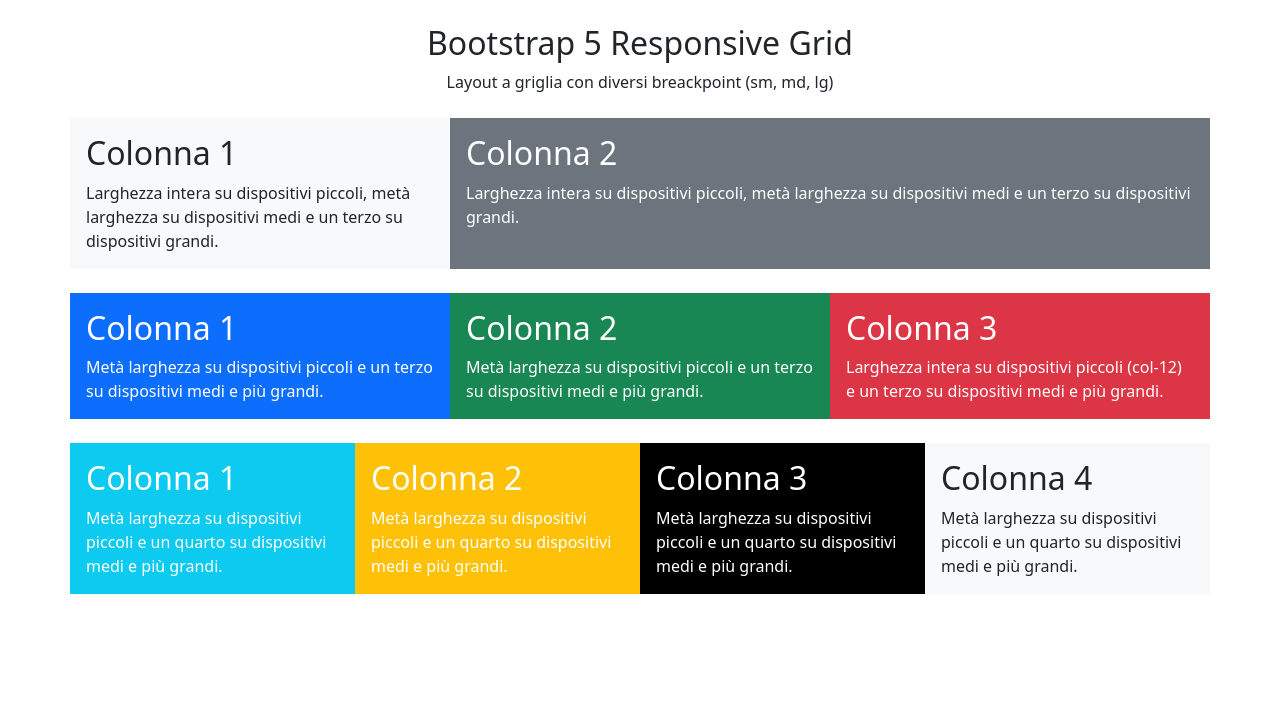
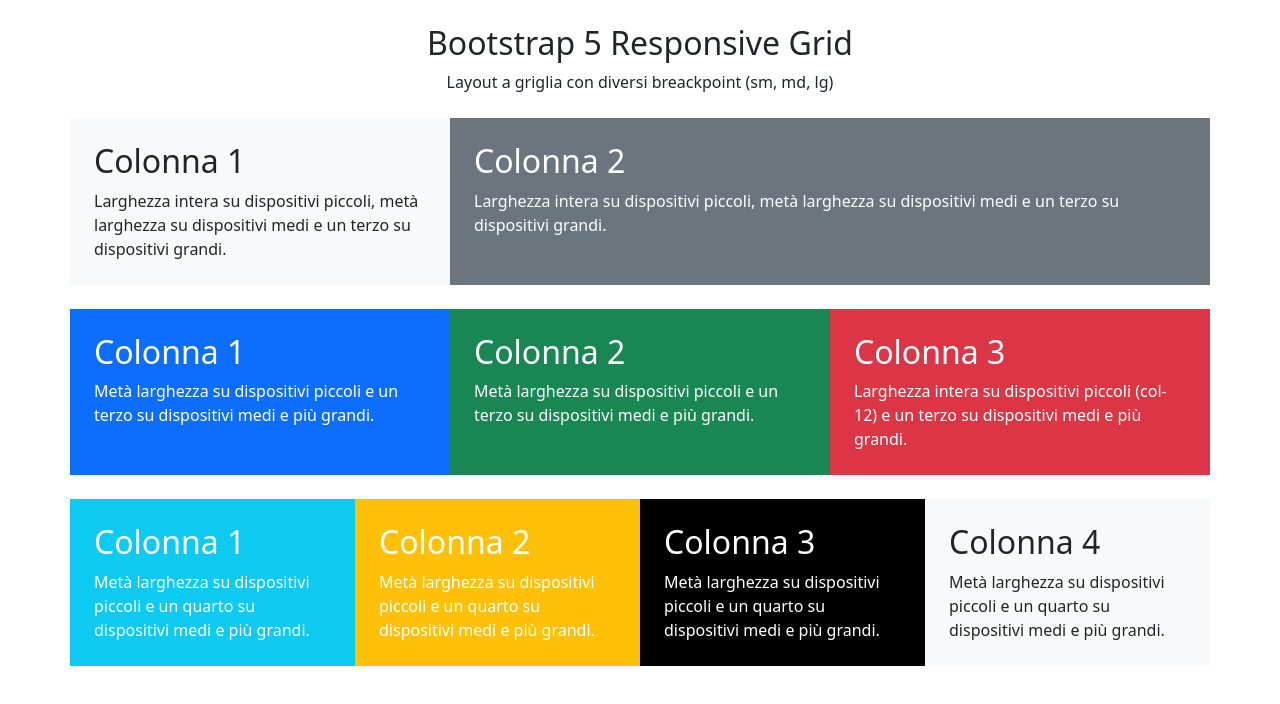
Before and after one commit to Alessandro-Messineo/htmlcss-bootstrap-layout, a plain HTML site: page index.html in a window 1280 px wide. Drawn offline with nearby package versions, Linux system fonts and the light colour scheme.

Commit message:
modifica padding

```diff
--- a/index.html
+++ b/index.html
@@ -25,11 +25,11 @@
         <main>
             <!-- Riga 1 -->
             <div class="row mb-4">
-                <div class="col-lg-4 col-md-6 col-sm-12 bg-light p-3">
+                <div class="col-lg-4 col-md-6 col-sm-12 bg-light p-4">
                     <h2>Colonna 1</h2>
                     <span>Larghezza intera su dispositivi piccoli, metà larghezza su dispositivi medi e un terzo su dispositivi grandi.</span>
                 </div>
-                <div class="col-lg-8 col-md-6 col-sm-12 bg-secondary text-white p-3">
+                <div class="col-lg-8 col-md-6 col-sm-12 bg-secondary text-white p-4">
                     <h2>Colonna 2</h2>
                     <span>Larghezza intera su dispositivi piccoli, metà larghezza su dispositivi medi e un terzo su dispositivi grandi.</span>
                 </div>
@@ -37,15 +37,15 @@
 
             <!-- Riga 2 -->
             <div class="row mb-4">
-                <div class="col-lg-4 col-md-4 col-sm-6 bg-primary text-white p-3">
+                <div class="col-lg-4 col-md-4 col-sm-6 bg-primary text-white p-4">
                     <h2>Colonna 1</h2>
                     <span>Metà larghezza su dispositivi piccoli e un terzo su dispositivi medi e più grandi.</span>
                 </div>
-                <div class="col-lg-4 col-md-4 col-sm-6 bg-success text-white p-3">
+                <div class="col-lg-4 col-md-4 col-sm-6 bg-success text-white p-4">
                     <h2>Colonna 2</h2>
                     <span>Metà larghezza su dispositivi piccoli e un terzo su dispositivi medi e più grandi.</span>
                 </div>
-                <div class="col-lg-4 col-md-4 col-sm-12 bg-danger text-white p-3">
+                <div class="col-lg-4 col-md-4 col-sm-12 bg-danger text-white p-4">
                     <h2>Colonna 3</h2>
                     <span>Larghezza intera su dispositivi piccoli (col-12) e un terzo su dispositivi medi e più grandi.</span>
                 </div>
@@ -53,19 +53,19 @@
 
             <!-- Riga 3 -->
             <div class="row mb-4">
-                <div class="col-lg-3 col-md-3 col-sm-6 bg-info text-white p-3">
+                <div class="col-lg-3 col-md-3 col-sm-6 bg-info text-white p-4">
                     <h2>Colonna 1</h2>
                     <span>Metà larghezza su dispositivi piccoli e un quarto su dispositivi medi e più grandi.</span>
                 </div>
-                <div class="col-lg-3 col-md-3 col-sm-6 bg-warning text-white p-3">
+                <div class="col-lg-3 col-md-3 col-sm-6 bg-warning text-white p-4">
                     <h2>Colonna 2</h2>
                     <span>Metà larghezza su dispositivi piccoli e un quarto su dispositivi medi e più grandi.</span>
                 </div>
-                <div class="col-lg-3 col-md-3 col-sm-6 bg-black text-white p-3">
+                <div class="col-lg-3 col-md-3 col-sm-6 bg-black text-white p-4">
                     <h2>Colonna 3</h2>
                     <span>Metà larghezza su dispositivi piccoli e un quarto su dispositivi medi e più grandi.</span>
                 </div>
-                <div class="col-lg-3 col-md-3 col-sm-6 bg-light p-3">
+                <div class="col-lg-3 col-md-3 col-sm-6 bg-light p-4">
                     <h2>Colonna 4</h2>
                     <span>Metà larghezza su dispositivi piccoli e un quarto su dispositivi medi e più grandi.</span>
                 </div>
```
